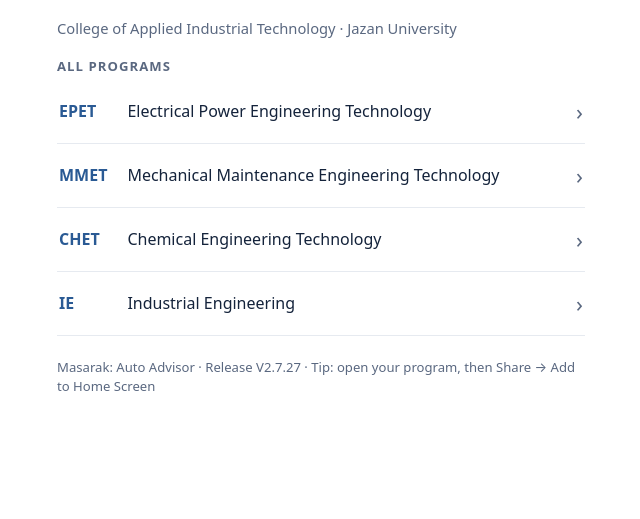
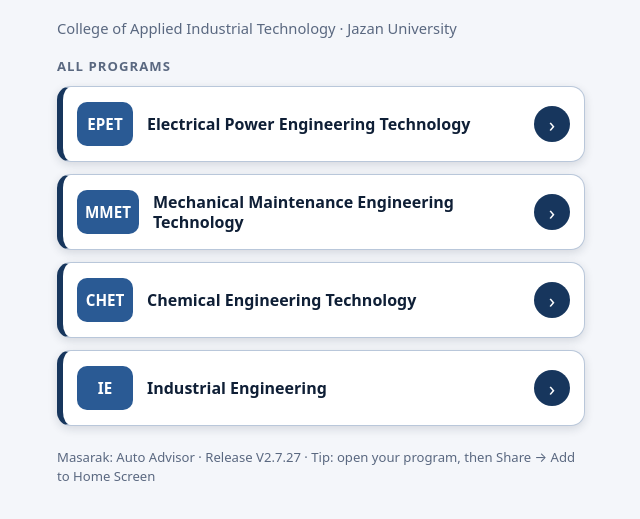
Before and after one commit to aaalquda/masarak-app, a plain HTML site: page index.html in a window 1280 px wide. Shown: the part 73-592 px from the top of the page, without its empty margins (319-959 px from the left). Drawn offline with Linux system fonts and the light colour scheme.

Commit message:
Start page: program rows as clear buttons (solid code badge, accent bar, round arrow, bold names)
Co-Authored-By: Claude Opus 5.5 <noreply@anthropic.com>
Claude-Session: https://claude.ai/code/session_01WMgo3Xn89dpym91omiZfQz

```diff
--- a/index.html
+++ b/index.html
@@ -22,6 +22,7 @@ body{margin:0;background:var(--bg);color:var(--ink);font:16px/1.45 system-ui,-ap
 .seg button[aria-pressed="true"]{background:var(--brand);color:#fff}
 .seg button:focus-visible{outline:3px solid var(--gold);outline-offset:1px}
 main{max-width:560px;margin:0 auto;padding:20px 16px 32px}
+body{background:#f4f6fa}.top{background:#fff}
 .sub{margin:0 0 18px;color:var(--muted);font-size:.92rem}
 .cont{display:block;background:linear-gradient(135deg,var(--brand),var(--brand2));color:#fff;border-radius:18px;padding:20px;margin:0 0 26px;text-decoration:none}
 .cont[hidden]{display:none}
@@ -31,13 +32,17 @@ main{max-width:560px;margin:0 auto;padding:20px 16px 32px}
 .cont:focus-visible{outline:3px solid var(--gold);outline-offset:3px}
 h2{font-size:.82rem;text-transform:uppercase;letter-spacing:.08em;color:var(--muted);margin:0 0 4px;font-weight:600}
 [dir=rtl] h2{text-transform:none;letter-spacing:0;font-size:.95rem}
-a.r{display:flex;align-items:center;gap:14px;min-height:64px;padding:8px 2px;border-bottom:1px solid var(--line);color:var(--ink);text-decoration:none}
-a.r b{flex:0 0 3.4em;color:var(--code)}
-a.r span{flex:1}
-a.r::after{content:'›';color:var(--muted);font-size:1.4rem}
+.list{display:grid;gap:12px;margin-top:10px}
+a.r{display:flex;align-items:center;gap:14px;min-height:76px;padding:12px 14px;background:#fff;border:1.5px solid #b9c7da;border-inline-start:6px solid var(--brand);border-radius:14px;
+  box-shadow:0 3px 10px rgba(20,35,59,.14);color:var(--ink);text-decoration:none;transition:transform .08s,box-shadow .15s,border-color .15s}
+a.r b{flex:0 0 auto;min-width:56px;height:44px;padding:0 8px;border-radius:10px;background:var(--brand2);color:#fff;display:grid;place-items:center;font-size:.95rem;font-weight:700}
+a.r span{flex:1;font-weight:700;line-height:1.3;color:#0f1f36}
+a.r::after{content:'›';flex:0 0 36px;height:36px;border-radius:50%;background:var(--brand);color:#fff;display:grid;place-items:center;font-size:1.3rem;line-height:1}
 [dir=rtl] a.r::after{content:'‹'}
+a.r:hover{border-color:var(--brand2);box-shadow:0 4px 14px rgba(20,35,59,.14)}
+a.r:active{transform:scale(.98);background:#f3f7fc}
+a.r:focus-visible{outline:3px solid var(--gold);outline-offset:2px}
 [dir=rtl] .go-arrow{display:inline-block;transform:scaleX(-1)}
-a.r:hover,a.r:focus-visible{background:var(--seg);outline:none}
 footer{margin-top:22px;font-size:.82rem;color:var(--muted)}
 </style>
 </head>
@@ -57,7 +62,7 @@ footer{margin-top:22px;font-size:.82rem;color:var(--muted)}
     <span class="go"><span data-t="open">Open my plan</span>&nbsp;<span class="go-arrow" aria-hidden="true">→</span></span>
   </a>
   <h2 data-t="all">All programs</h2>
-  <nav aria-label="Programs">
+  <nav class="list" aria-label="Programs">
     <a class="r" data-p="EPET" href="EPET_Masarak_V2_7_24.html"><b data-t="EPETc">EPET</b><span data-t="EPET">Electrical Power Engineering Technology</span></a>
     <a class="r" data-p="MMET" href="MMET_Masarak_V2_7_24.html"><b data-t="MMETc">MMET</b><span data-t="MMET">Mechanical Maintenance Engineering Technology</span></a>
     <a class="r" data-p="CHET" href="CHET_Masarak_V2_7_24.html"><b data-t="CHETc">CHET</b><span data-t="CHET">Chemical Engineering Technology</span></a>
```
